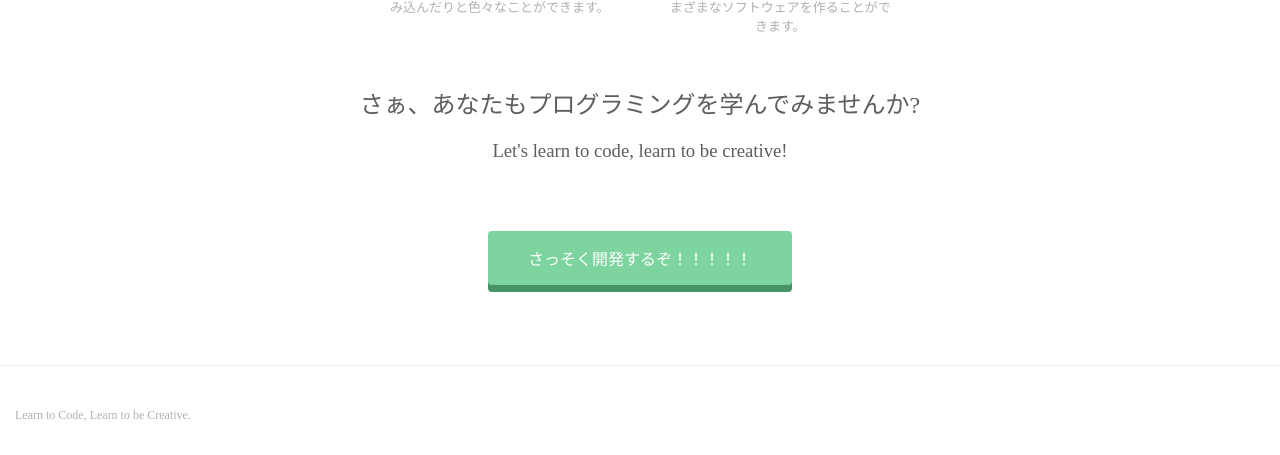
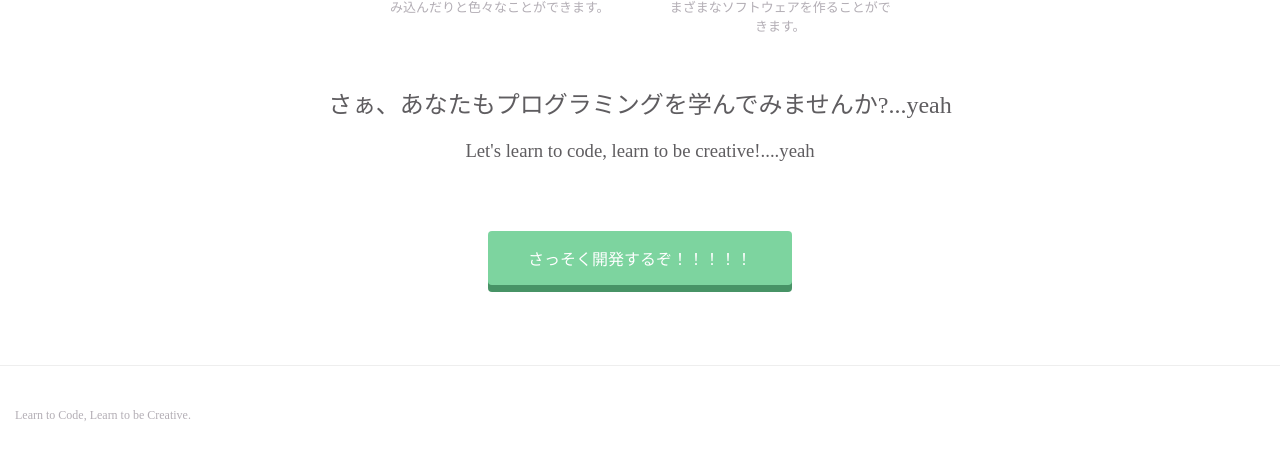
Before and after one commit to mash716/html, a plain HTML site: page index.html in a window 1280 px wide. Shown: the part 1261-1716 px from the top of the page. Drawn offline with Linux system fonts and the light colour scheme.

Commit message:
Update index.html

```diff
--- a/index.html
+++ b/index.html
@@ -73,8 +73,8 @@
   <div class="message-wrapper">
     <div class="container">
       <div class="heading">
-        <h2>さぁ、あなたもプログラミングを学んでみませんか?</h2>
-        <h3>Let's learn to code, learn to be creative!</h3>
+        <h2>さぁ、あなたもプログラミングを学んでみませんか?...yeah</h2>
+        <h3>Let's learn to code, learn to be creative!....yeah</h3>
       </div>
       <span class="btn message">さっそく開発するぞ！！！！！</span>
     </div>
```
